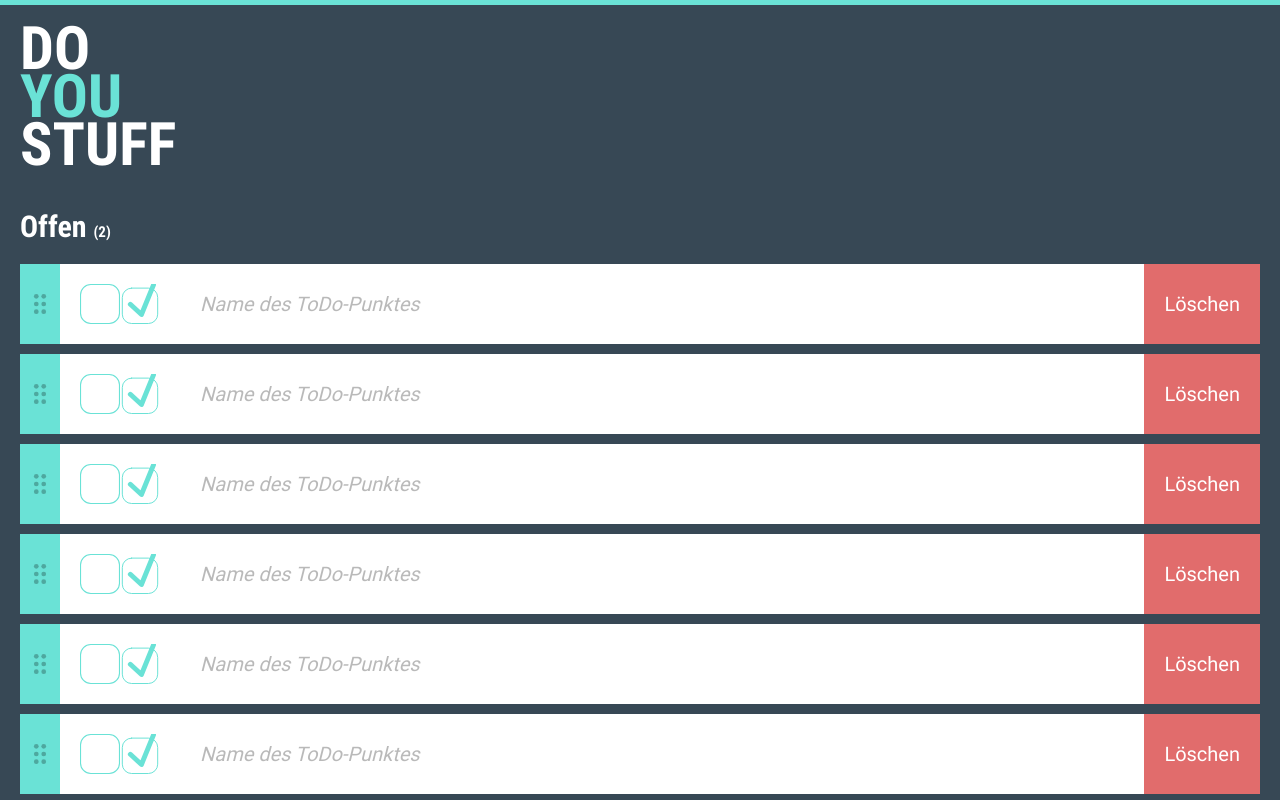
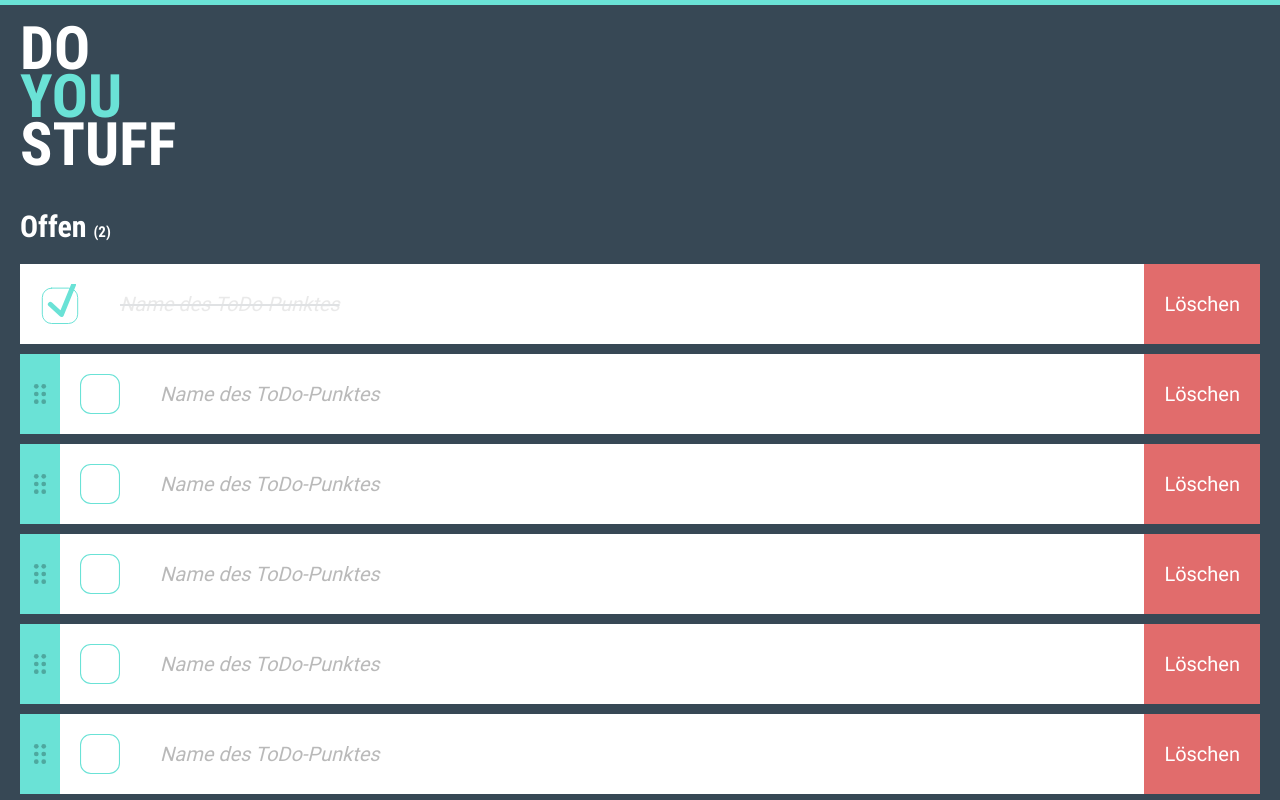
Before and after one commit to Belan-Mihail/angular-todo, an Angular app: page / in a window 1280 px wide. Both pictures are taken after a click on the element 120 px from the left and 304 px from the top of the page. Shown: the top 800 px of the page. Built offline with nearby package versions, Linux system fonts and the light colour scheme.

Commit message:
add prog logic to todo components

```diff
--- a/src/app/_interface/todo.ts
+++ b/src/app/_interface/todo.ts
@@ -2,4 +2,5 @@ export interface Todo {
     id: number,
     label?: string,
     status: boolean,
+    position?: number
 }
--- a/src/app/_template/template-todo/template-todo.component.html
+++ b/src/app/_template/template-todo/template-todo.component.html
@@ -1,11 +1,11 @@
-<div class="todo">
+<div class="todo" [class.done]="ToDo.status">
     <div class="todo-content">
         <div class="handle">
             <img src="assets/svg/drag.svg">
         </div>
         <div class="todo-content-check">
-            <img src="assets/svg/checkbox-empty.svg">
-            <img src="assets/svg/checkbox-done.svg">
+            <img *ngIf="!ToDo.status" (click)="changeCheck($event)" src="assets/svg/checkbox-empty.svg">
+            <img *ngIf="ToDo.status" (click)="changeCheck($event)" src="assets/svg/checkbox-done.svg">
         </div>
         <div class="todo-content-titel">
             <input type="text" placeholder="Name des ToDo-Punktes">
--- a/src/app/_template/template-todo/template-todo.component.ts
+++ b/src/app/_template/template-todo/template-todo.component.ts
@@ -1,10 +1,29 @@
-import { Component } from '@angular/core';
+import { Component, OnInit } from '@angular/core';
+import { Todo } from '../../_interface/todo';
 
 @Component({
   selector: 'app-template-todo',
   templateUrl: './template-todo.component.html',
   styleUrl: './template-todo.component.sass'
 })
-export class TemplateTodoComponent {
+export class TemplateTodoComponent implements OnInit {
 
+    public ToDo:Todo
+
+    constructor() {
+      this.ToDo = {
+        id: 1,
+        label: 'Wie geht',
+        status: false,
+        position: 1
+      }
+    }
+
+    ngOnInit(): void {
+
+    }
+
+    public changeCheck(event?: any): void {
+      this.ToDo.status = !this.ToDo.status
+    }
 }
```
